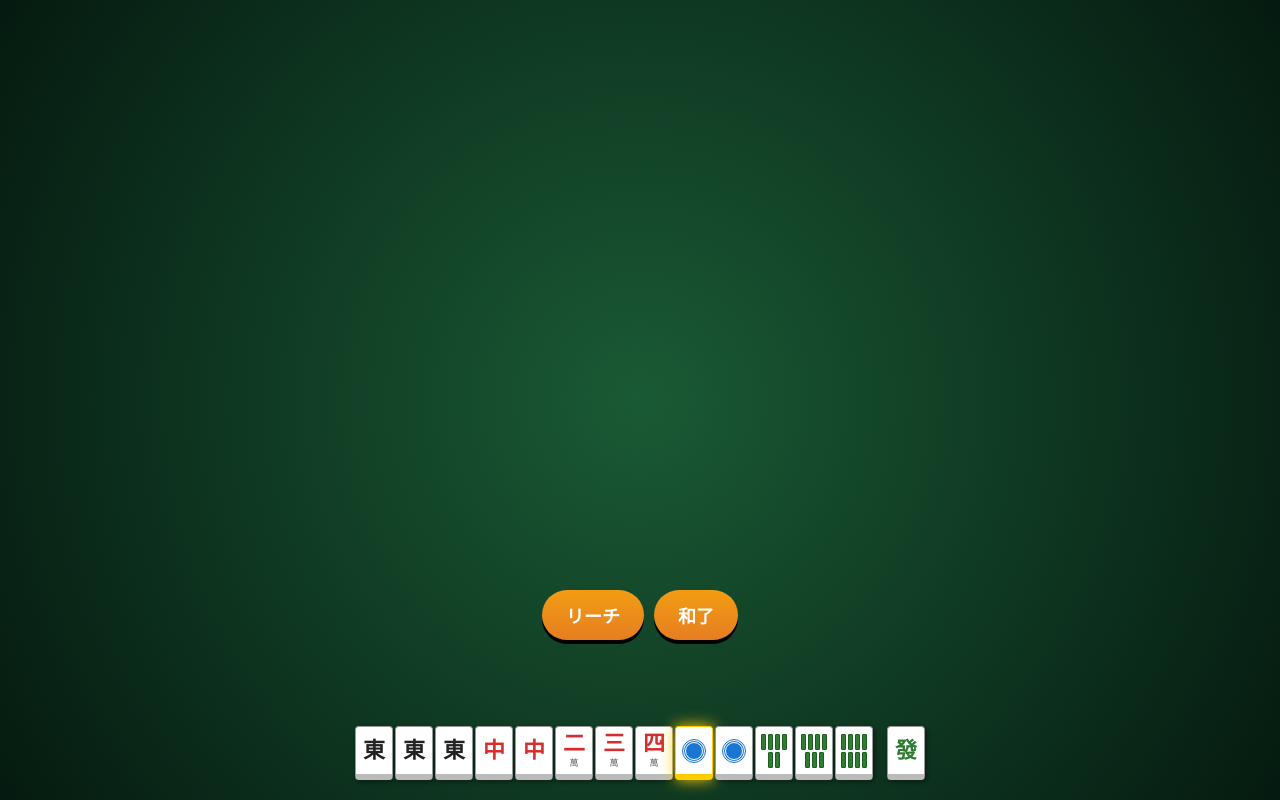
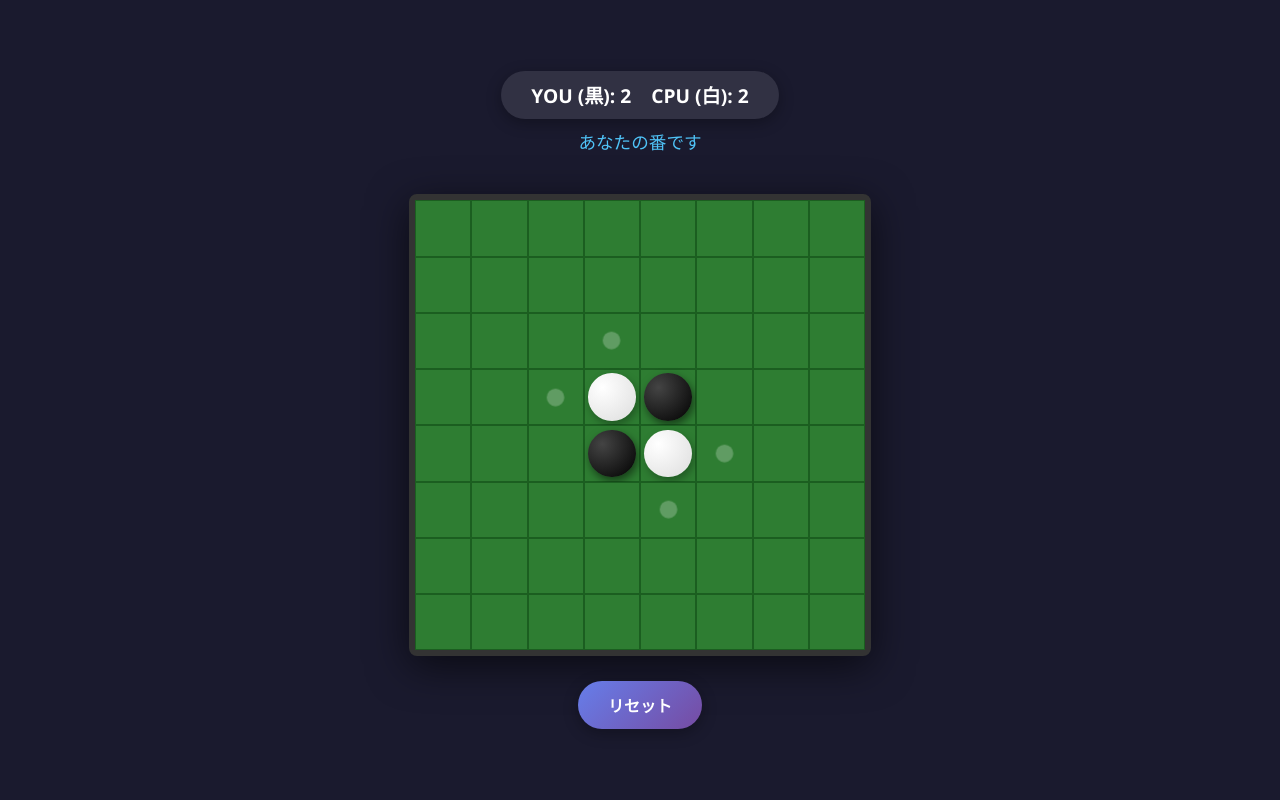
Before and after one commit to ykaum/app2.1, a plain HTML site: page index.html in a window 1280 px wide. Drawn offline with Linux system fonts and the light colour scheme.

Commit message:
Update index.html

```diff
--- a/index.html
+++ b/index.html
@@ -2,183 +2,392 @@
 <html lang="ja">
 <head>
     <meta charset="UTF-8">
-    <meta name="viewport" content="width=device-width, initial-scale=1.0, maximum-scale=1.0, user-scalable=no">
-    <title>Mahjong Master: Zen Edition</title>
+    <meta name="viewport" content="width=device-width, initial-scale=1.0">
+    <title>Othello AI - VS CPU</title>
     <style>
-        :root { --bg: #04140a; --table: #1a5a35; --accent: #ffcc00; --white: #fdfdfd; }
-        * { box-sizing: border-box; -webkit-tap-highlight-color: transparent; }
-        body { margin: 0; background: var(--bg); color: white; font-family: "Hiragino Mincho ProN", serif; overflow: hidden; height: 100vh; }
-
-        #game-screen { position: relative; width: 100vw; height: 100vh; background: radial-gradient(circle, var(--table) 0%, #051a10 100%); display: flex; align-items: center; justify-content: center; }
-
-        /* --- 牌のグラフィック --- */
-        .tile {
-            width: 38px; height: 54px; background: #fff; border-radius: 4px;
-            border: 1px solid #999; border-bottom: 6px solid #bbb;
-            display: flex; align-items: center; justify-content: center;
-            position: relative; cursor: pointer; box-shadow: 2px 2px 5px rgba(0,0,0,0.4);
-            transition: transform 0.2s, box-shadow 0.2s;
-        }
-        .tile:hover { transform: translateY(-5px); }
-        .tile.hidden { background: linear-gradient(135deg, #3d7a55 0%, #1a3a2a 100%); border-bottom-color: #0d1a13; }
-        .tile.dora { box-shadow: 0 0 15px var(--accent); border-color: var(--accent); }
-        .tile.tsumo { margin-left: 12px; }
-
-        .design { width: 100%; height: 100%; display: flex; flex-direction: column; align-items: center; justify-content: center; padding: 2px; }
-
-        /* 萬子・字牌 */
-        .txt-val { font-size: 22px; font-weight: 900; line-height: 1; }
-        .m-color { color: #d32f2f; }
-        .z-green { color: #2e7d32; }
-        .z-red { color: #d32f2f; }
-        .z-black { color: #222; }
-        .suit-label { font-size: 9px; color: #666; margin-top: 1px; }
-
-        /* 筒子（ドット） */
-        .p-grid { display: grid; grid-template-columns: repeat(2, 1fr); gap: 2px; }
-        .dot { width: 8px; height: 8px; border-radius: 50%; background: #1976d2; border: 1px solid rgba(0,0,0,0.1); }
-        .dot.v1 { width: 22px; height: 22px; border: 3px double #fff; outline: 1px solid #1976d2; }
-
-        /* 索子（竹） */
-        .s-box { display: flex; flex-wrap: wrap; gap: 2px; justify-content: center; width: 26px; }
-        .bamboo { width: 5px; height: 16px; background: #2e7d32; border-radius: 1px; border: 1px solid #1b5e20; position: relative; }
-        .bamboo.red { background: #d32f2f; }
-
-        /* --- 演出エリア --- */
-        #effect-layer { position: fixed; inset: 0; pointer-events: none; z-index: 500; display: flex; align-items: center; justify-content: center; }
-        .flash-msg { font-size: 100px; font-style: italic; font-weight: 900; color: white; text-shadow: 0 0 20px red; opacity: 0; transform: scale(0.5); }
-
-        @keyframes riichi-anim {
-            0% { opacity: 0; transform: scale(0.2) rotate(-10deg); }
-            50% { opacity: 1; transform: scale(1.1) rotate(0deg); }
-            100% { opacity: 0; transform: scale(1.5); }
+        :root {
+            --bg-color: #1a1a2e;
+            --board-color: #2e7d32;
+            --grid-color: #1b5e20;
+            --black-piece: #212121;
+            --white-piece: #ffffff;
+            --guide-color: rgba(255, 255, 255, 0.25);
         }
 
-        /* --- リザルト画面 --- */
-        #result-overlay {
-            position: fixed; inset: 0; background: rgba(0,0,0,0.95); z-index: 1000;
-            display: none; flex-direction: column; align-items: center; justify-content: center;
+        body {
+            margin: 0;
+            font-family: 'Segoe UI', Tahoma, Geneva, Verdana, sans-serif;
+            background-color: var(--bg-color);
+            display: flex;
+            flex-direction: column;
+            align-items: center;
+            justify-content: center;
+            min-height: 100vh;
+            color: white;
+            touch-action: manipulation;
         }
-        .yaku-row { font-size: 24px; color: var(--accent); margin: 5px; opacity: 0; transform: translateX(-20px); }
-        .show-yaku { animation: slideIn 0.5s forwards; }
-        @keyframes slideIn { to { opacity: 1; transform: translateX(0); } }
 
-        /* --- レイアウト --- */
-        .player-area { position: absolute; display: flex; flex-direction: column; align-items: center; width: 100%; }
-        .south { bottom: 20px; }
-        .river { display: grid; grid-template-columns: repeat(6, 22px); gap: 2px; height: 80px; margin-bottom: 10px; }
-        .river .tile { width: 22px; height: 32px; border-bottom-width: 2px; font-size: 10px; }
+        .header {
+            text-align: center;
+            margin-bottom: 10px;
+        }
 
-        #controls { position: absolute; bottom: 160px; display: flex; gap: 10px; }
+        .score-board {
+            display: flex;
+            gap: 20px;
+            font-size: 1.2rem;
+            font-weight: bold;
+            background: rgba(255,255,255,0.1);
+            padding: 10px 30px;
+            border-radius: 50px;
+            margin-bottom: 10px;
+            box-shadow: 0 4px 15px rgba(0,0,0,0.3);
+        }
+
+        .turn-indicator {
+            font-size: 1.1rem;
+            margin-bottom: 10px;
+            height: 1.5em;
+            color: #4fc3f7;
+        }
+
+        #board {
+            display: grid;
+            grid-template-columns: repeat(8, 1fr);
+            grid-template-rows: repeat(8, 1fr);
+            background-color: var(--grid-color);
+            border: 6px solid #333;
+            border-radius: 8px;
+            box-shadow: 0 10px 40px rgba(0,0,0,0.6);
+            width: 92vw;
+            max-width: 450px;
+            height: 92vw;
+            max-height: 450px;
+        }
+
+        .cell {
+            background-color: var(--board-color);
+            border: 0.5px solid var(--grid-color);
+            display: flex;
+            align-items: center;
+            justify-content: center;
+            position: relative;
+            cursor: pointer;
+        }
+
+        .piece {
+            width: 88%;
+            height: 88%;
+            border-radius: 50%;
+            transition: transform 0.5s ease-in-out;
+            transform-style: preserve-3d;
+        }
+
+        .piece.black {
+            background: radial-gradient(circle at 30% 30%, #444, #000);
+            box-shadow: 2px 4px 8px rgba(0,0,0,0.5);
+        }
+
+        .piece.white {
+            background: radial-gradient(circle at 30% 30%, #fff, #ddd);
+            box-shadow: 2px 4px 8px rgba(0,0,0,0.3);
+        }
+
+        .guide::after {
+            content: '';
+            width: 15px;
+            height: 15px;
+            background-color: var(--guide-color);
+            border-radius: 50%;
+            animation: pulse 1.5s infinite;
+        }
+
+        @keyframes pulse {
+            0% { transform: scale(0.9); opacity: 0.6; }
+            50% { transform: scale(1.2); opacity: 1; }
+            100% { transform: scale(0.9); opacity: 0.6; }
+        }
+
+        .controls { margin-top: 25px; }
+
         button {
-            padding: 12px 24px; border-radius: 30px; border: none; background: #333; color: white;
-            font-weight: bold; font-size: 18px; display: none; cursor: pointer; box-shadow: 0 4px 0 #000;
+            padding: 12px 30px;
+            font-size: 1rem;
+            background: linear-gradient(135deg, #667eea 0%, #764ba2 100%);
+            color: white;
+            border: none;
+            border-radius: 30px;
+            cursor: pointer;
+            font-weight: bold;
+            box-shadow: 0 4px 15px rgba(0,0,0,0.3);
         }
-        button.active { display: block; background: linear-gradient(#f39c12, #e67e22); }
+
+        .message-overlay {
+            display: none;
+            position: fixed;
+            top: 50%;
+            left: 50%;
+            transform: translate(-50%, -50%);
+            background: rgba(10, 10, 30, 0.95);
+            padding: 40px;
+            border-radius: 20px;
+            text-align: center;
+            z-index: 100;
+            border: 2px solid #4fc3f7;
+        }
+
+        /* 思考中表示 */
+        #thinking {
+            font-style: italic;
+            color: #aaa;
+            margin-top: 5px;
+            height: 1.2em;
+        }
     </style>
 </head>
 <body>
 
-<div id="game-screen">
-    <div id="effect-layer"><div id="riichi-text" class="flash-msg">REACH!</div></div>
-
-    <div id="controls">
-        <button id="btn-riichi" onclick="playRiichi()">リーチ</button>
-        <button id="btn-win" onclick="playWin()">和了</button>
+    <div class="header">
+        <div class="score-board">
+            <div>YOU (黒): <span id="black-count">2</span></div>
+            <div>CPU (白): <span id="white-count">2</span></div>
+        </div>
+        <div class="turn-indicator" id="turn-msg">あなたの番です</div>
+        <div id="thinking"></div>
     </div>
 
-    <div class="player-area south">
-        <div class="river" id="my-river"></div>
-        <div id="riichi-stick" style="width:80px; height:8px; background:#eee; border-radius:4px; margin-bottom:10px; display:none; position:relative; border-bottom:2px solid #ccc;">
-            <div style="position:absolute; left:50%; top:50%; transform:translate(-50%,-50%); width:4px; height:4px; background:red; border-radius:50%;"></div>
-        </div>
-        <div class="hand" id="my-hand" style="display:flex; gap:2px;"></div>
+    <div id="board"></div>
+
+    <div class="controls">
+        <button onclick="initGame()">リセット</button>
     </div>
-</div>
 
-<div id="result-overlay">
-    <h1 id="win-type" style="font-size: 60px; margin-bottom: 10px;">榮</h1>
-    <div id="yaku-list"></div>
-    <div id="score-display" style="font-size: 48px; margin-top: 20px; border-top: 1px solid #555; padding-top: 10px;">8000</div>
-    <button class="active" style="margin-top:40px;" onclick="location.reload()">次局へ</button>
-</div>
+    <div id="overlay" class="message-overlay">
+        <h2 id="result-msg"></h2>
+        <button onclick="initGame()">リベンジする</button>
+    </div>
 
-<script>
-const KANJI = ["", "一", "二", "三", "四", "五", "六", "七", "八", "九"];
-const JIHAI = { "E": "東", "S": "南", "W": "西", "N": "北", "P": "白", "F": "發", "C": "中" };
+    <script>
+        const SIZE = 8;
+        const boardElement = document.getElementById('board');
+        const blackScoreEl = document.getElementById('black-count');
+        const whiteScoreEl = document.getElementById('white-count');
+        const turnMsgEl = document.getElementById('turn-msg');
+        const thinkingEl = document.getElementById('thinking');
+        const overlay = document.getElementById('overlay');
+        const resultMsg = document.getElementById('result-msg');
 
-function createTileHTML(tile, isTsumo = false) {
-    let content = '';
-    const doraClass = tile.dora ? 'dora' : '';
-    const tsumoClass = isTsumo ? 'tsumo' : '';
+        let board = [];
+        let currentPlayer = 1; // 1: 人間(黒), 2: CPU(白)
+        let isLocked = false;
 
-    if (tile.c === 'm') {
-        content = `<div class="design"><span class="txt-val m-color">${KANJI[tile.v]}</span><span class="suit-label">萬</span></div>`;
-    }
-    else if (tile.c === 'p') {
-        let dots = '';
-        for(let i=0; i<tile.v; i++) dots += `<div class="dot ${tile.v===1?'v1':''}"></div>`;
-        content = `<div class="design"><div class="p-grid" style="grid-template-columns: repeat(${tile.v===1?1:2}, 1fr)">${dots}</div></div>`;
-    }
-    else if (tile.c === 's') {
-        let sticks = '';
-        for(let i=0; i<tile.v; i++) sticks += `<div class="bamboo"></div>`;
-        content = `<div class="design"><div class="s-box">${sticks}</div></div>`;
-    }
-    else if (tile.c === 'z') {
-        let zClass = 'z-black';
-        if(tile.v === 'F') zClass = 'z-green';
-        if(tile.v === 'C') zClass = 'z-red';
-        let char = JIHAI[tile.v];
-        if(tile.v === 'P') char = ''; // 白は何もなし
-        content = `<div class="design" style="${tile.v === 'P' ? 'border:1px solid #ddd; margin:4px; border-radius:2px;' : ''}"><span class="txt-val ${zClass}">${char}</span></div>`;
-    }
+        // マス目ごとの評価値（角は高く、角の隣は低く設定）
+        const weights = [
+            [120, -20, 20,  5,  5, 20, -20, 120],
+            [-20, -40, -5, -5, -5, -5, -40, -20],
+            [ 20,  -5, 15,  3,  3, 15,  -5,  20],
+            [  5,  -5,  3,  3,  3,  3,  -5,   5],
+            [  5,  -5,  3,  3,  3,  3,  -5,   5],
+            [ 20,  -5, 15,  3,  3, 15,  -5,  20],
+            [-20, -40, -5, -5, -5, -5, -40, -20],
+            [120, -20, 20,  5,  5, 20, -20, 120]
+        ];
 
-    return `<div class="tile ${doraClass} ${tsumoClass}">${content}</div>`;
-}
+        function initGame() {
+            overlay.style.display = 'none';
+            board = Array(SIZE).fill().map(() => Array(SIZE).fill(0));
+            board[3][3] = 2; board[3][4] = 1;
+            board[4][3] = 1; board[4][4] = 2;
+            currentPlayer = 1;
+            isLocked = false;
+            thinkingEl.textContent = "";
+            drawBoard();
+        }
 
-// デモ用の手牌生成
-const myHand = [
-    {c:'z', v:'E'}, {c:'z', v:'E'}, {c:'z', v:'E'}, // 東
-    {c:'z', v:'C'}, {c:'z', v:'C'}, // 中
-    {c:'m', v:2}, {c:'m', v:3}, {c:'m', v:4},
-    {c:'p', v:1, dora: true}, {c:'p', v:1},
-    {c:'s', v:6}, {c:'s', v:7}, {c:'s', v:8},
-    {c:'z', v:'F'} // ツモ牌
-];
+        function drawBoard() {
+            boardElement.innerHTML = '';
+            let bCount = 0, wCount = 0;
 
-const handDiv = document.getElementById('my-hand');
-myHand.forEach((t, i) => {
-    handDiv.innerHTML += createTileHTML(t, i === myHand.length - 1);
-});
+            for (let r = 0; r < SIZE; r++) {
+                for (let c = 0; c < SIZE; c++) {
+                    const cell = document.createElement('div');
+                    cell.className = 'cell';
+                    if (board[r][c] !== 0) {
+                        const piece = document.createElement('div');
+                        piece.className = `piece ${board[r][c] === 1 ? 'black' : 'white'}`;
+                        cell.appendChild(piece);
+                        board[r][c] === 1 ? bCount++ : wCount++;
+                    } else if (currentPlayer === 1 && !isLocked && isValidMove(board, r, c, 1)) {
+                        cell.classList.add('guide');
+                        cell.onclick = () => playerMove(r, c);
+                    }
+                    boardElement.appendChild(cell);
+                }
+            }
+            blackScoreEl.textContent = bCount;
+            whiteScoreEl.textContent = wCount;
+            updateStatus();
+        }
 
-// UI制御
-setTimeout(() => { document.getElementById('btn-riichi').classList.add('active'); }, 1000);
-setTimeout(() => { document.getElementById('btn-win').classList.add('active'); }, 2000);
+        function updateStatus() {
+            if (currentPlayer === 1) {
+                turnMsgEl.textContent = "あなたの番です";
+                thinkingEl.textContent = "";
+            } else {
+                turnMsgEl.textContent = "CPUが思考中...";
+            }
+        }
 
-function playRiichi() {
-    const text = document.getElementById('riichi-text');
-    text.style.animation = 'riichi-anim 0.8s forwards';
-    setTimeout(() => {
-        document.getElementById('riichi-stick').style.display = 'block';
-        document.getElementById('btn-riichi').classList.remove('active');
-    }, 400);
-}
+        async function playerMove(r, c) {
+            if (isLocked) return;
+            executeMove(r, c, 1);
+            isLocked = true;
+            drawBoard();
 
-function playWin() {
-    const overlay = document.getElementById('result-overlay');
-    const yakuList = document.getElementById('yaku-list');
-    overlay.style.display = 'flex';
+            // 終局判定またはパス判定
+            if (!checkNextTurn()) return;
 
-    const yakus = ["立直", "門前清自摸和", "役牌:東", "ドラ 1"];
-    yakus.forEach((y, i) => {
-        const div = document.createElement('div');
-        div.className = 'yaku-row';
-        div.innerText = y;
-        yakuList.appendChild(div);
-        setTimeout(() => div.classList.add('show-yaku'), i * 400);
-    });
-}
-</script>
+            if (currentPlayer === 2) {
+                thinkingEl.textContent = "最善手を探しています...";
+                await new Promise(r => setTimeout(r, 800)); // 少し待機して人間味を出す
+                cpuMove();
+            }
+        }
+
+        function executeMove(r, c, player) {
+            const flips = getFlips(board, r, c, player);
+            board[r][c] = player;
+            flips.forEach(([fr, fc]) => board[fr][fc] = player);
+            currentPlayer = 3 - player;
+        }
+
+        function checkNextTurn() {
+            const canPlayerMove = getValidMoves(board, 1).length > 0;
+            const canCPUMove = getValidMoves(board, 2).length > 0;
+
+            if (!canPlayerMove && !canCPUMove) {
+                endGame();
+                return false;
+            }
+
+            if (currentPlayer === 1 && !canPlayerMove) {
+                currentPlayer = 2;
+                alert("あなたはパスです");
+                checkNextTurn(); // CPUの番へ
+            } else if (currentPlayer === 2 && !canCPUMove) {
+                currentPlayer = 1;
+                alert("CPUはパスです");
+                isLocked = false;
+                drawBoard();
+            }
+            return true;
+        }
+
+        // --- AI ロジック (Minimax) ---
+
+        function cpuMove() {
+            const bestMove = minimax(board, 4, -Infinity, Infinity, true).move;
+            if (bestMove) {
+                executeMove(bestMove.r, bestMove.c, 2);
+            }
+            isLocked = false;
+            drawBoard();
+            if (currentPlayer === 2) cpuMove(); // 再度CPUなら
+            else if (getValidMoves(board, 1).length === 0) checkNextTurn();
+        }
+
+        function evaluate(tempBoard) {
+            let score = 0;
+            for (let r = 0; r < SIZE; r++) {
+                for (let c = 0; c < SIZE; c++) {
+                    if (tempBoard[r][c] === 2) score += weights[r][c];
+                    else if (tempBoard[r][c] === 1) score -= weights[r][c];
+                }
+            }
+            return score;
+        }
+
+        function minimax(tempBoard, depth, alpha, beta, isMaximizing) {
+            const moves = getValidMoves(tempBoard, isMaximizing ? 2 : 1);
+            if (depth === 0 || moves.length === 0) {
+                return { score: evaluate(tempBoard) };
+            }
+
+            let bestMove = null;
+            if (isMaximizing) {
+                let maxEval = -Infinity;
+                for (const move of moves) {
+                    const nextBoard = simulateMove(tempBoard, move.r, move.c, 2);
+                    const ev = minimax(nextBoard, depth - 1, alpha, beta, false).score;
+                    if (ev > maxEval) { maxEval = ev; bestMove = move; }
+                    alpha = Math.max(alpha, ev);
+                    if (beta <= alpha) break;
+                }
+                return { score: maxEval, move: bestMove };
+            } else {
+                let minEval = Infinity;
+                for (const move of moves) {
+                    const nextBoard = simulateMove(tempBoard, move.r, move.c, 1);
+                    const ev = minimax(nextBoard, depth - 1, alpha, beta, true).score;
+                    if (ev < minEval) { minEval = ev; bestMove = move; }
+                    beta = Math.min(beta, ev);
+                    if (beta <= alpha) break;
+                }
+                return { score: minEval, move: bestMove };
+            }
+        }
+
+        // --- 共通ユーティリティ ---
+
+        function getFlips(targetBoard, r, c, player) {
+            const directions = [[-1,-1],[-1,0],[-1,1],[0,-1],[0,1],[1,-1],[1,0],[1,1]];
+            let flips = [];
+            directions.forEach(([dr, dc]) => {
+                let temp = [], currR = r + dr, currC = c + dc;
+                while (currR >= 0 && currR < SIZE && currC >= 0 && currC < SIZE) {
+                    if (targetBoard[currR][currC] === 0) break;
+                    if (targetBoard[currR][currC] === player) {
+                        flips = flips.concat(temp);
+                        break;
+                    }
+                    temp.push([currR, currC]);
+                    currR += dr; currC += dc;
+                }
+            });
+            return flips;
+        }
+
+        function isValidMove(targetBoard, r, c, player) {
+            return targetBoard[r][c] === 0 && getFlips(targetBoard, r, c, player).length > 0;
+        }
+
+        function getValidMoves(targetBoard, player) {
+            let moves = [];
+            for (let r = 0; r < SIZE; r++) {
+                for (let c = 0; c < SIZE; c++) {
+                    if (isValidMove(targetBoard, r, c, player)) moves.push({r, c});
+                }
+            }
+            return moves;
+        }
+
+        function simulateMove(targetBoard, r, c, player) {
+            const newBoard = targetBoard.map(row => [...row]);
+            const flips = getFlips(newBoard, r, c, player);
+            newBoard[r][c] = player;
+            flips.forEach(([fr, fc]) => newBoard[fr][fc] = player);
+            return newBoard;
+        }
+
+        function endGame() {
+            const b = parseInt(blackScoreEl.textContent);
+            const w = parseInt(whiteScoreEl.textContent);
+            let msg = b > w ? "あなたの勝利！" : (w > b ? "CPUの勝利..." : "引き分け！");
+            resultMsg.textContent = `${msg} (${b}対${w})`;
+            overlay.style.display = 'block';
+        }
+
+        initGame();
+    </script>
 </body>
 </html>
```
